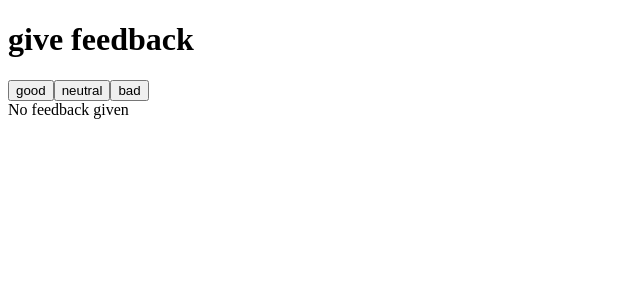
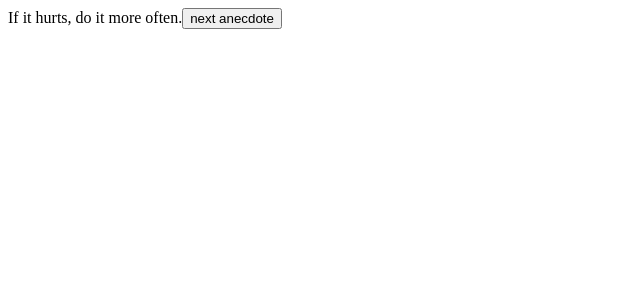
Before and after one commit to Barnab1/Full-Stack-Open, a React (Vite) app in the folder part1/: page / in a window 1280 px wide. Shown: the top 300 px of the page, without its empty margins (0-640 px from the left). Built offline with nearby package versions, Linux system fonts and the light colour scheme.

Commit message:
Did the exercice 1.12"

```diff
--- a/part1/src/App.jsx
+++ b/part1/src/App.jsx
@@ -1,89 +1,32 @@
 import {useState} from 'react';
 
 const Button = ({onClick, text})=> <button onClick={onClick}>{text}</button>
+const App = () => {
 
-const StatisticLine = ({text, value})=>{
-  return (
-    <tr>
-      <td>{text}</td>
-      <td>{value}</td>
-    </tr>
+  const anecdotes = [
+    'If it hurts, do it more often.',
+    'Adding manpower to a late software project makes it later!',
+    'The first 90 percent of the code accounts for the first 10 percent of the development time...The remaining 10 percent of the code accounts for the other 90 percent of the development time.',
+    'Any fool can write code that a computer can understand. Good programmers write code that humans can understand.',
+    'Premature optimization is the root of all evil.',
+    'Debugging is twice as hard as writing the code in the first place. Therefore, if you write the code as cleverly as possible, you are, by definition, not smart enough to debug it.',
+    'Programming without an extremely heavy use of console.log is same as if a doctor would refuse to use x-rays or blood tests when diagnosing patients.',
+    'The only way to go fast, is to go well.'
+  ]
 
-)
-}
-const Statistics = (props)=>{
+  const [selected, setSelected] = useState(0)
 
-  let good = props.good;
-  let neutral = props.neutral;
-  let bad = props.bad;
-
-  if(good === 0 & neutral === 0 & bad === 0){
-    return (
-      <div>No feedback given</div>
-    )
-  }
-
-  const all = (numbers)=>numbers.reduce((prev, acc)=> prev + acc,0);
-
-  const average = (impressions)=>{
-  if(all(impressions) === 0){
-    return 0;
-  }
-
-   return ((impressions[0] *1)+(impressions[1]*0) + impressions[2]*(-1))/all(impressions)
-  }
-
-  const positive = (impressions)=>
-    {
-      if(all(impressions) === 0){
-      return 0;
-      }
-      return `${impressions[0]/all(impressions)} %`;
-    }
+  /**
+   * Select a random number based on array length
+   */
+  const randomSelecter = (array)=> Math.floor(Math.random() * array.length );
 
   return (
     <div>
-      <h2>Statistics</h2>
-      <table>
-        <thead>
-        <tr>
-          <th></th>
-          <th></th>
-        </tr>
-        </thead>
-        <tbody>
-      <StatisticLine text="good" value = {good}/>
-      <StatisticLine text="neutral" value = {neutral}/>
-      <StatisticLine text="bad" value = {bad}/>
-      <StatisticLine text="all" value = {all([good,neutral,bad])}/>
-      <StatisticLine text="average" value = {average([good,neutral,bad])}/>
-      <StatisticLine text="positive" value = {positive([good,neutral,bad])}/>
-      </tbody>
-      </table>
+      {anecdotes[selected]}
+      <Button onClick={()=>setSelected(randomSelecter(anecdotes))} text="next anecdote"/>
     </div>
   )
 }
 
-const App = ()=>{
-  // save clicks of each button to its own state
-  const [good, setGood] = useState(0)
-  const [neutral, setNeutral] = useState(0)
-  const [bad, setBad] = useState(0)
-
-
-  return (
-    <div>
-      <h1>give feedback</h1>
-      <Button onClick ={()=>setGood(good+1)} text="good"/>
-      <Button onClick ={()=>setNeutral(neutral+1)} text="neutral"/>
-      <Button onClick ={()=>setBad(bad +1)} text="bad"/>
-
-      <Statistics good={good} neutral={neutral} bad={bad}/>
-
-
-    </div>
-  )
-  }
-
-
 export default App
```
